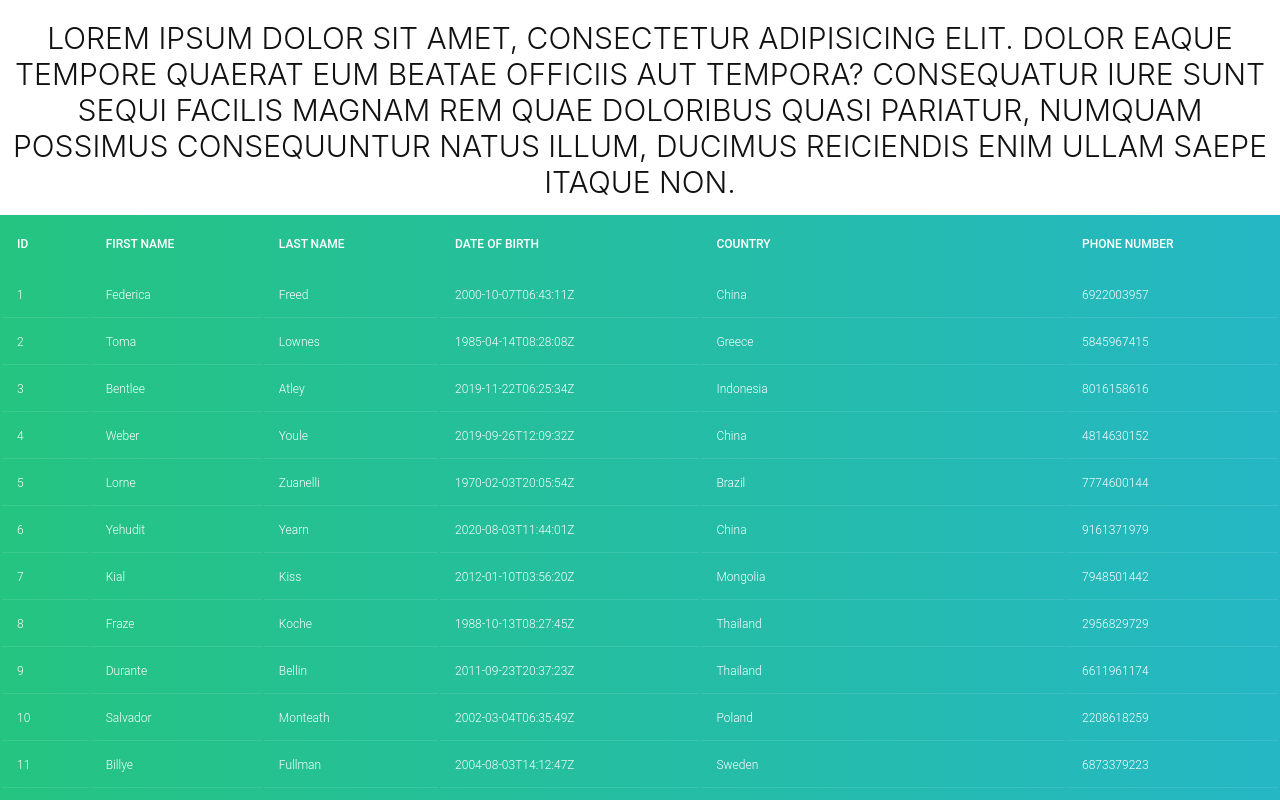
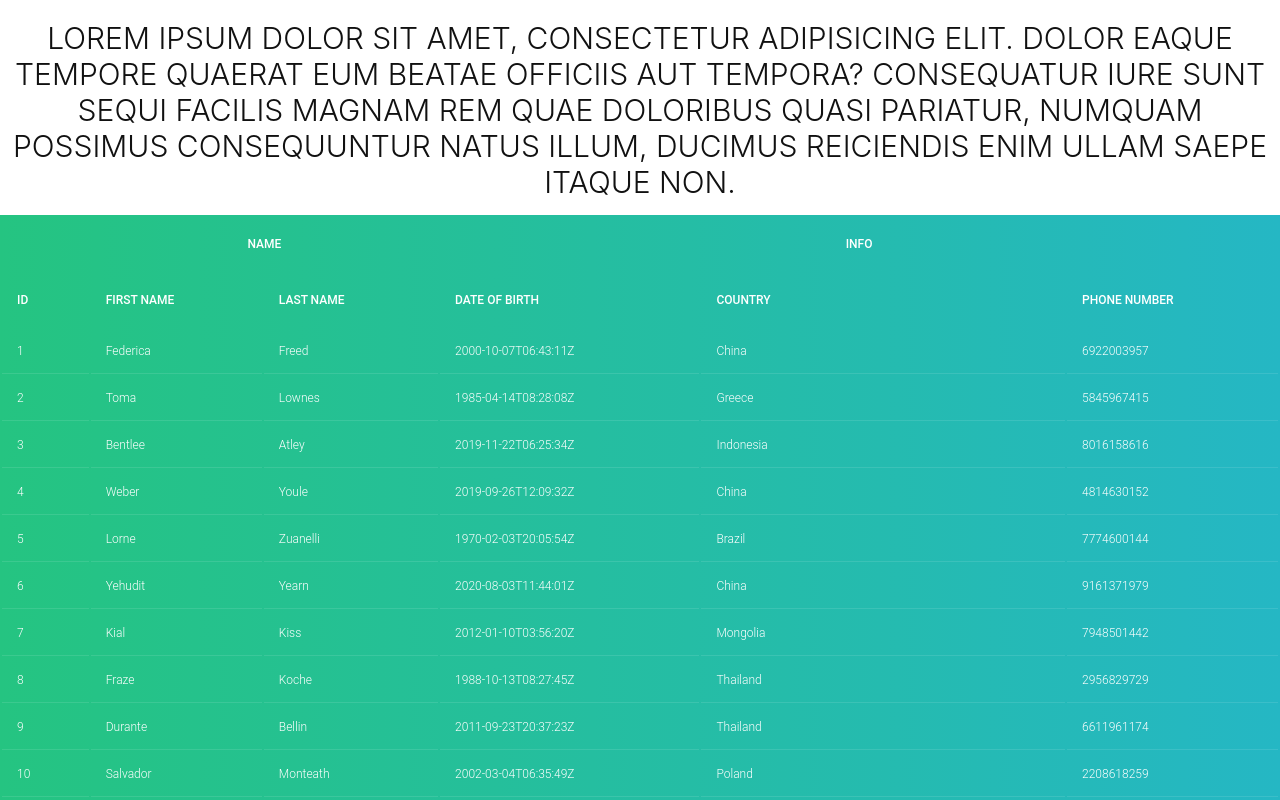
Before and after one commit to MomenSherif/react-table-playground, a React (Create React App) app: page / in a window 1280 px wide. Shown: the top 800 px of the page. Built offline with nearby package versions, Linux system fonts and the light colour scheme.

Commit message:
add header groups

```diff
--- a/src/components/BasicTable.js
+++ b/src/components/BasicTable.js
@@ -1,11 +1,11 @@
 import { useMemo } from 'react';
 import { useTable } from "react-table";
 import MOCK_DATA from "./MOCK_DATA.json";
-import { COLUMNS } from "./columns";
+import { COLUMNS, GROUPED_COLUMNS } from "./columns";
 
 export default function BasicTable() {
   const data = useMemo(() => MOCK_DATA, []);
-  const columns = useMemo(() => COLUMNS, []);
+  const columns = useMemo(() => GROUPED_COLUMNS, []);
   const { getTableProps, getTableBodyProps, headerGroups, footerGroups, rows, prepareRow } = useTable({
     columns,
     data,
--- a/src/components/columns.js
+++ b/src/components/columns.js
@@ -30,3 +30,48 @@ export const COLUMNS = [
     accessor: 'phone',
   },
 ];
+
+export const GROUPED_COLUMNS = [
+  {
+    Header: 'Id',
+    Footer: 'Id',
+    accessor: 'id',
+  },
+  {
+    Header: 'Name',
+    Footer: 'Name',
+    columns: [
+      {
+        Header: 'First Name',
+        Footer: 'First Name',
+        accessor: 'first_name',
+      },
+      {
+        Header: 'Last Name',
+        Footer: 'Last Name',
+        accessor: 'last_name',
+      },
+    ],
+  },
+  {
+    Header: 'Info',
+    Footer: 'Info',
+    columns: [
+      {
+        Header: 'Date of Birth',
+        Footer: 'Date of Birth',
+        accessor: 'date_of_birth',
+      },
+      {
+        Header: 'Country',
+        Footer: 'Country',
+        accessor: 'country',
+      },
+      {
+        Header: 'Phone Number',
+        Footer: 'Phone Number',
+        accessor: 'phone',
+      },
+    ],
+  },
+];
--- a/src/index.css
+++ b/src/index.css
@@ -37,6 +37,11 @@ table{
   font-family: 'Roboto', sans-serif;
 }
 
+thead tr:first-of-type th,
+tfoot tr:last-of-type td{
+  text-align: center
+}
+
 th, tfoot td{
   padding: 20px 15px;
   text-align: left;
```
Also changed, not shown: 1 other file (tests, documents, lock files or other folders).
